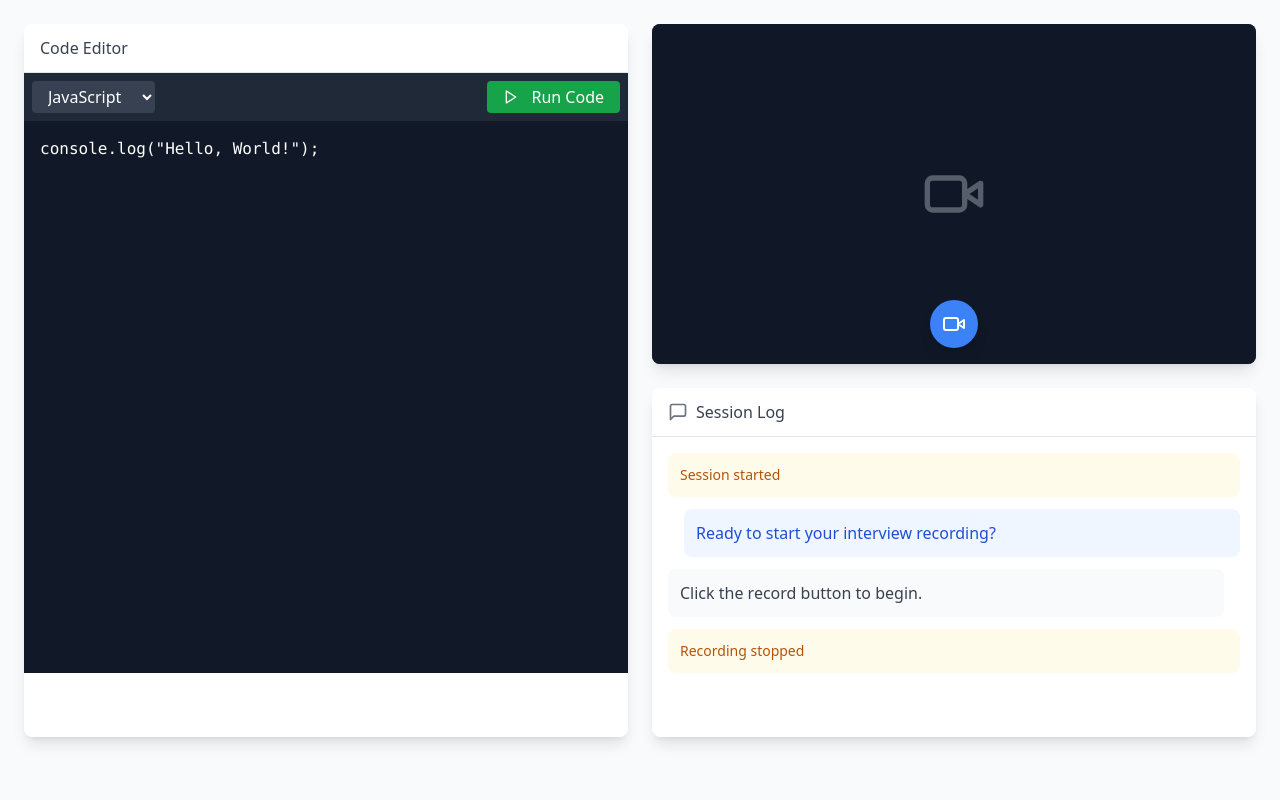
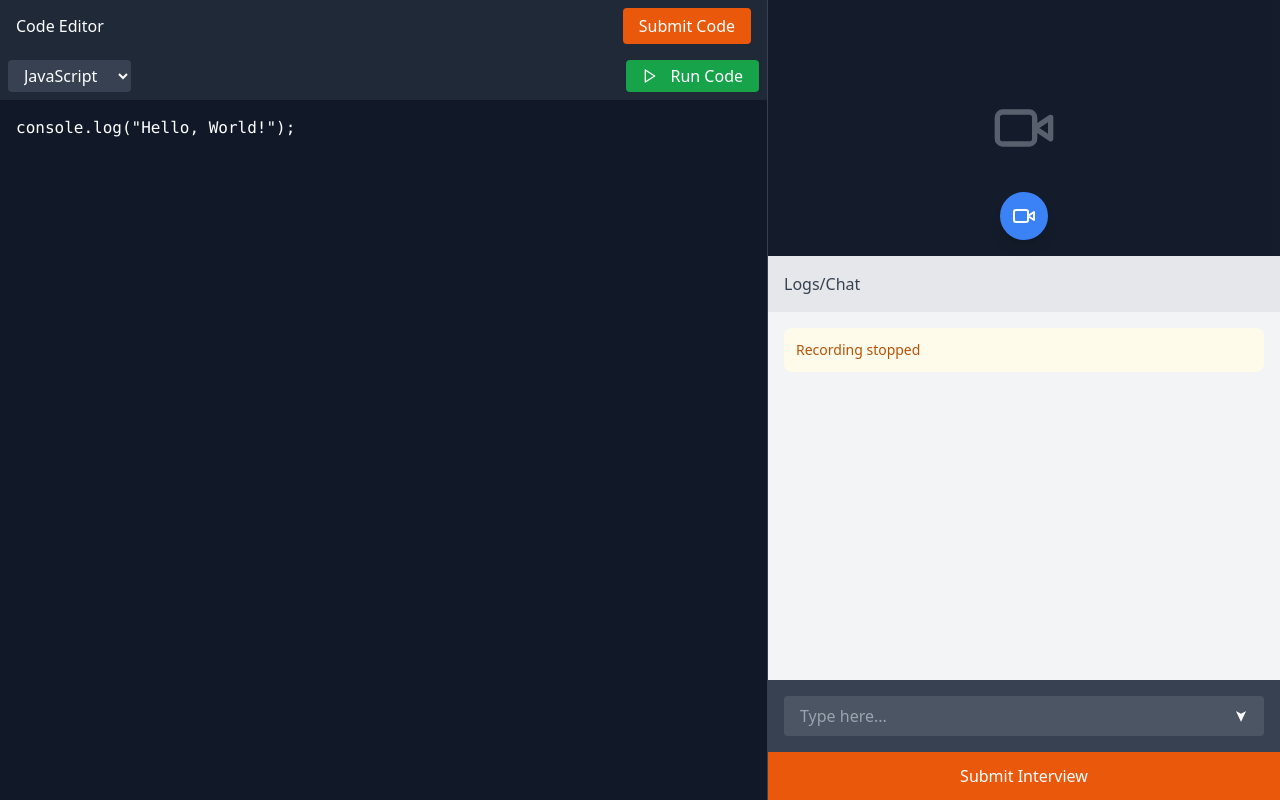
Before and after one commit to datasciritwik/mvp-aiinterview, a React (Vite) app: page / in a window 1280 px wide. Built offline with nearby package versions, Linux system fonts and the light colour scheme.

Commit message:
Improved video chat UI

```diff
--- a/src/components/ImprovedVideoChat.tsx
+++ b/src/components/ImprovedVideoChat.tsx
@@ -1,5 +1,5 @@
 import React, { useState, useRef, useEffect } from 'react';
-import { Video, StopCircle, MessageSquare } from 'lucide-react';
+import { Video, StopCircle } from 'lucide-react';
 import ExecutableEditor from './EnhancedCodeEditor';
 import { languageOptions } from '../utils/language';
 
@@ -9,30 +9,19 @@ interface Message {
 }
 
 const VideoChatWithExecution: React.FC = () => {
-  // Video chat state
   const [isRecording, setIsRecording] = useState(false);
   const [recordingTime, setRecordingTime] = useState(0);
   const [streamError, setStreamError] = useState<string | null>(null);
-
-  // Code execution state
   const [code, setCode] = useState(languageOptions[1].default);
   const [selectedLanguage, setSelectedLanguage] = useState(languageOptions[1].value);
+  const [messages, setMessages] = useState<Message[]>([]);
 
-  // Message log
-  const [messages, setMessages] = useState<Message[]>([
-    { type: 'system', text: 'Session started' },
-    { type: 'user', text: 'Ready to start your interview recording?' },
-    { type: 'assistant', text: 'Click the record button to begin.' }
-  ]);
-
-  // Refs
   const webcamRef = useRef<HTMLVideoElement>(null);
   const timerRef = useRef<ReturnType<typeof setInterval> | null>(null);
   const webcamStreamRef = useRef<MediaStream | null>(null);
   const mediaRecorderRef = useRef<MediaRecorder | null>(null);
   const recordedChunksRef = useRef<BlobPart[]>([]);
 
-  // Clean up function when component unmounts
   useEffect(() => {
     return () => {
       stopRecording();
@@ -42,7 +31,6 @@ const VideoChatWithExecution: React.FC = () => {
     };
   }, []);
 
-  // Timer effect for recording
   useEffect(() => {
     if (isRecording) {
       timerRef.current = setInterval(() => {
@@ -53,7 +41,6 @@ const VideoChatWithExecution: React.FC = () => {
         clearInterval(timerRef.current);
       }
     }
-
     return () => {
       if (timerRef.current) {
         clearInterval(timerRef.current);
@@ -61,7 +48,6 @@ const VideoChatWithExecution: React.FC = () => {
     };
   }, [isRecording]);
 
-  // Helper function to handle MediaRecorder setup
   const setupMediaRecorder = (stream: MediaStream) => {
     try {
       const options = { mimeType: getSupportedMimeType() };
@@ -95,11 +81,9 @@ const VideoChatWithExecution: React.FC = () => {
     }
   };
 
-  // Start recording
   const startRecording = async () => {
     try {
       setStreamError(null);
-
       const webcamStream = await navigator.mediaDevices.getUserMedia({
         video: true,
         audio: false
@@ -114,7 +98,6 @@ const VideoChatWithExecution: React.FC = () => {
       setupMediaRecorder(webcamStream);
       setIsRecording(true);
       addMessage('system', 'Recording started');
-
     } catch (err) {
       let errorMessage = "Failed to start recording";
 
@@ -206,15 +189,19 @@ const VideoChatWithExecution: React.FC = () => {
   };
 
   return (
-    <div className="min-h-screen bg-gray-50 p-6">
-      <div className="max-w-7xl mx-auto grid grid-cols-2 gap-6">
+    <div className="min-h-screen bg-gray-900 flex">
       {/* Left side - Code Editor */}
-        <div className="flex flex-col space-y-6">
-          <div className="bg-white rounded-lg shadow-lg overflow-hidden flex-1">
-            <div className="px-4 py-3 border-b border-gray-200">
-              <h2 className="font-medium text-gray-700">Code Editor</h2>
+      <div className="w-3/5 border-r border-gray-700">
+        <div className="h-screen flex flex-col">
+          <div className="flex items-center justify-between bg-gray-800 px-4 py-2">
+            <div className="flex items-center">
+              <span className="text-white font-medium">Code Editor</span>
             </div>
-            <div className="h-[calc(100vh-200px)]">
+            <button className="px-4 py-1.5 bg-orange-600 text-white rounded hover:bg-orange-700 transition-colors">
+              Submit Code
+            </button>
+          </div>
+          <div className="flex-1">
             <ExecutableEditor
               initialLanguage={selectedLanguage}
               initialCode={code}
@@ -232,12 +219,10 @@ const VideoChatWithExecution: React.FC = () => {
         </div>
       </div>
 
-        {/* Right side - Video Preview and Session Log */}
-        <div className="space-y-6">
-          {/* Video Preview and Controls */}
-          <div className="bg-white rounded-lg shadow-lg overflow-hidden">
-            <div className="relative">
-              <div className="aspect-video bg-gray-900">
+      {/* Right side - Video and Chat */}
+      <div className="w-2/5 flex flex-col h-screen">
+        {/* Video Preview */}
+        <div className="relative bg-gray-800 h-64">
           <video
             ref={webcamRef}
             className="w-full h-full object-cover"
@@ -248,15 +233,12 @@ const VideoChatWithExecution: React.FC = () => {
           {!isRecording && (
             <div className="absolute inset-0 flex items-center justify-center bg-gray-900 bg-opacity-75">
               {streamError ? (
-                      <div className="text-center px-6">
-                        <p className="text-red-400 text-sm">{streamError}</p>
-                      </div>
+                <p className="text-red-400 text-sm px-6 text-center">{streamError}</p>
               ) : (
                 <Video className="w-16 h-16 text-gray-400 opacity-50" />
               )}
             </div>
           )}
-              </div>
 
           {/* Recording Timer */}
           {isRecording && (
@@ -268,7 +250,7 @@ const VideoChatWithExecution: React.FC = () => {
             </div>
           )}
 
-              {/* Recording Controls */}
+          {/* Recording Control */}
           <div className="absolute bottom-4 left-1/2 transform -translate-x-1/2">
             <button
               onClick={isRecording ? stopRecording : startRecording}
@@ -286,24 +268,21 @@ const VideoChatWithExecution: React.FC = () => {
             </button>
           </div>
         </div>
+
+        {/* Chat/Logs Section */}
+        <div className="flex-1 bg-gray-100 flex flex-col">
+          <div className="p-4 font-medium text-gray-700 bg-gray-200">
+            Logs/Chat
           </div>
-
-          {/* Session Log */}
-          <div className="bg-white rounded-lg shadow-lg overflow-hidden">
-            <div className="px-4 py-3 border-b border-gray-200 flex items-center">
-              <MessageSquare className="w-5 h-5 text-gray-500 mr-2" />
-              <h2 className="font-medium text-gray-700">Session Log</h2>
-            </div>
-            <div className="p-4 h-[300px] overflow-y-auto">
-              <div className="space-y-3">
+          <div className="flex-1 overflow-y-auto p-4 space-y-3">
             {messages.map((message, index) => (
               <div
                 key={index}
                 className={`p-3 rounded-lg ${
                   message.type === 'user'
-                        ? 'bg-blue-50 text-blue-700 ml-4'
+                    ? 'bg-blue-50 text-blue-700'
                     : message.type === 'assistant'
-                        ? 'bg-gray-50 text-gray-700 mr-4'
+                    ? 'bg-gray-50 text-gray-700'
                     : 'bg-amber-50 text-amber-700 text-sm'
                 }`}
               >
@@ -311,9 +290,23 @@ const VideoChatWithExecution: React.FC = () => {
               </div>
             ))}
           </div>
+          <div className="p-4 bg-gray-700">
+            <div className="flex items-center">
+              <input
+                type="text"
+                placeholder="Type here..."
+                className="flex-1 px-4 py-2 rounded-l bg-gray-600 text-white placeholder-gray-400 focus:outline-none"
+              />
+              <button className="px-4 py-2 bg-gray-600 rounded-r">
+                <span className="transform rotate-90 inline-block text-white">➤</span>
+              </button>
             </div>
           </div>
         </div>
+
+        <button className="bg-orange-600 text-white py-3 hover:bg-orange-700 transition-colors">
+          Submit Interview
+        </button>
       </div>
     </div>
   );
```
Lines whose indentation alone changed are shown as unchanged.
